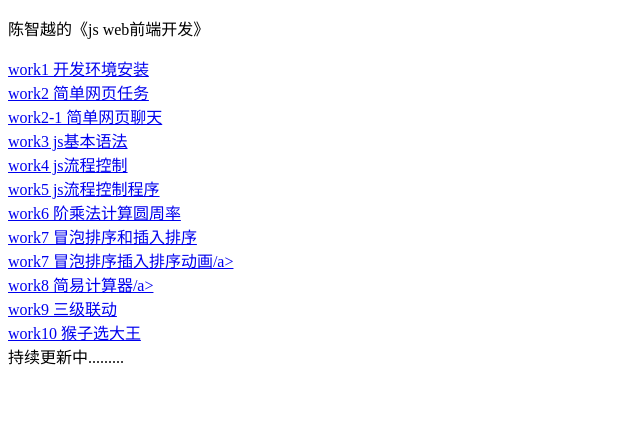
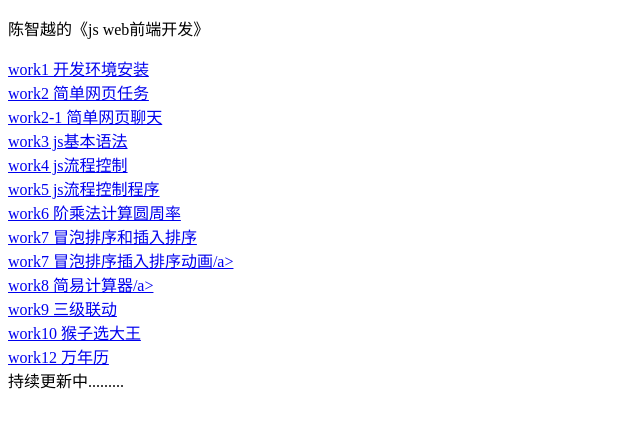
Before and after one commit to Carlyle1905/jswork, a plain HTML site: page index.html in a window 1280 px wide. Shown: the whole page, without its empty margins (0-640 px from the left). Drawn offline with Linux system fonts and the light colour scheme.

Commit message:
Update index.html

```diff
--- a/index.html
+++ b/index.html
@@ -18,6 +18,7 @@
         <a href='work8/index.html'>work8 简易计算器/a><br>
         <a href="work9/index.html">work9  三级联动</a><br>
         <a href="work10/index.html">work10  猴子选大王</a><br>
+        <a href="work12/index.html">work12  万年历</a><br>
         持续更新中.........
     </body>
 </html>
```
